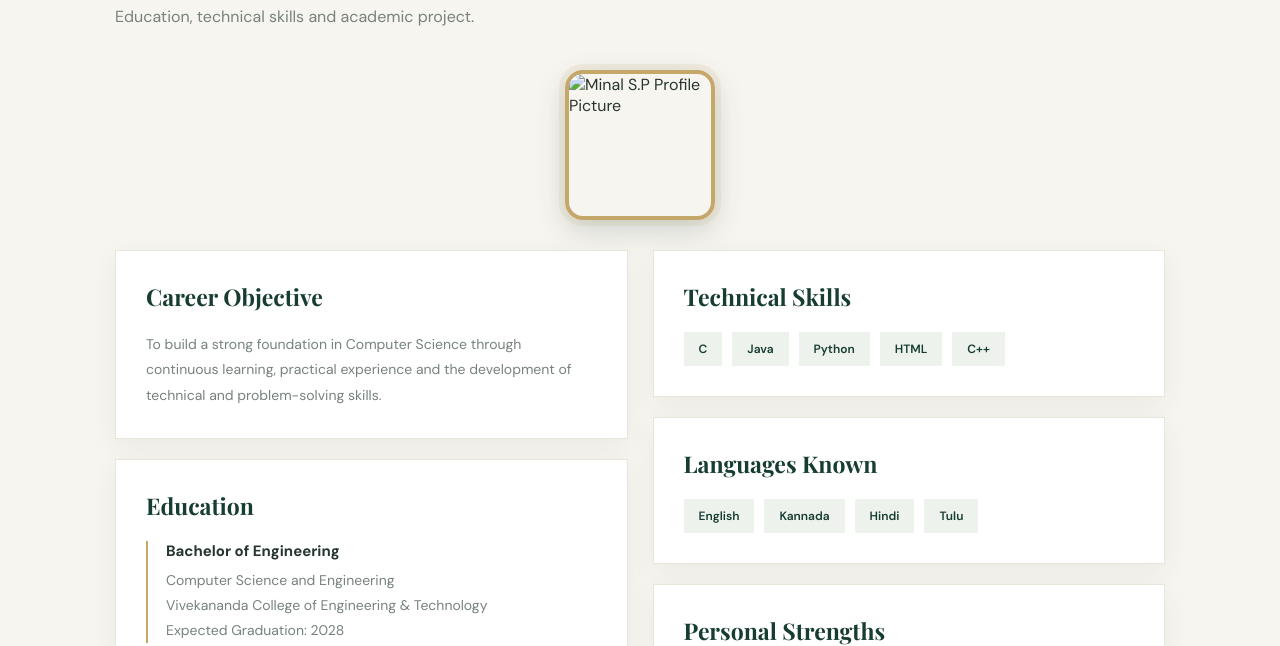
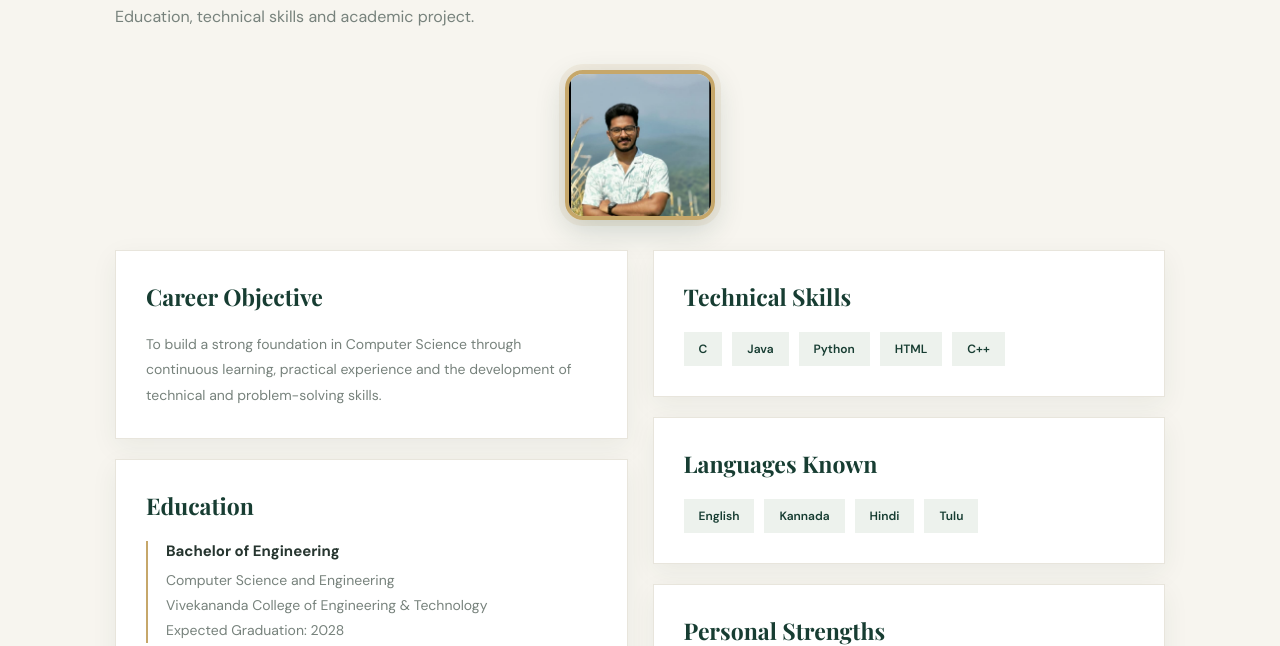
Before and after one commit to MinalAcharya/minal-resume, a plain HTML site: page index.html in a window 1280 px wide. Both pictures are taken after a click on the link "Resume". Shown: the part 239-885 px from the top of the page. Drawn offline with nearby package versions, Linux system fonts and the light colour scheme.

Commit message:
index.html

```diff
--- a/index.html
+++ b/index.html
@@ -484,7 +484,7 @@ footer span { color: var(--gold); }
 
         <!-- PROFILE PICTURE -->
         <div class="profile-img-container">
-            <img src="images/Minal.jpeg" alt="Minal S.P Profile Picture" class="profile-img">
+            <img src="Minal.jpeg" alt="Minal S.P Profile Picture" class="profile-img">
         </div>
 
         <div class="resume-grid">
@@ -597,7 +597,7 @@ footer span { color: var(--gold); }
             <div class="bio-title">
                 <!-- PROFILE PICTURE -->
                 <div class="profile-img-container" style="margin-bottom: 20px;">
-                    <img src="images/Minal.jpeg" alt="Minal S.P Profile Picture" class="profile-img">
+                    <img src="Minal.jpeg" alt="Minal S.P Profile Picture" class="profile-img">
                 </div>
                 <h2>Minal S.P</h2>
                 <p>PERSONAL BIO-DATA</p>
```
